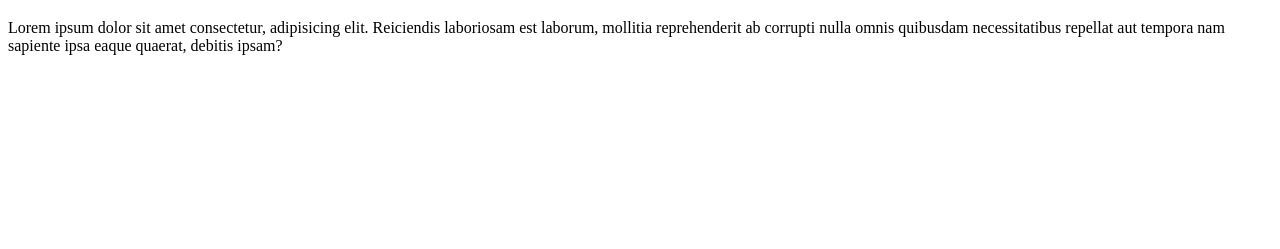
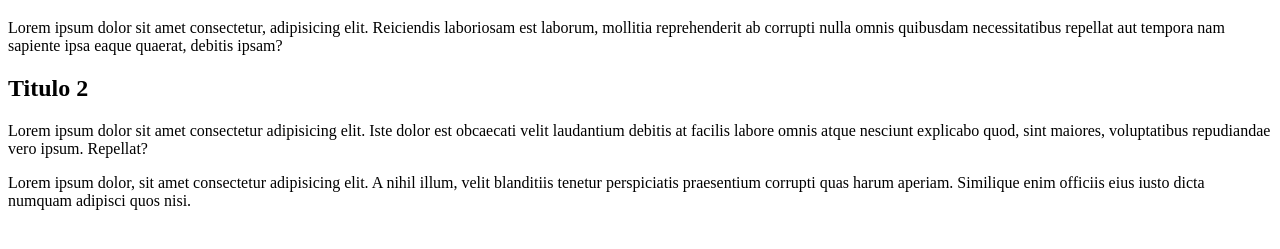
Before and after one commit to super-top10/site, a plain HTML site: page index.html in a window 1280 px wide. Shown: the part 61-310 px from the top of the page. Drawn offline with Linux system fonts and the light colour scheme.

Commit message:
testando na maquina virtual

```diff
--- a/index.html
+++ b/index.html
@@ -7,7 +7,12 @@
     <title>Document</title>
 </head>
 <body>
+    <main>
     <h1>Titulo</h1>
     <p>Lorem ipsum dolor sit amet consectetur, adipisicing elit. Reiciendis laboriosam est laborum, mollitia reprehenderit ab corrupti nulla omnis quibusdam necessitatibus repellat aut tempora nam sapiente ipsa eaque quaerat, debitis ipsam?</p>
+    </main>
+    <h2>Titulo 2</h2>
+    <p>Lorem ipsum dolor sit amet consectetur adipisicing elit. Iste dolor est obcaecati velit laudantium debitis at facilis labore omnis atque nesciunt explicabo quod, sint maiores, voluptatibus repudiandae vero ipsum. Repellat?</p>
+    <p>Lorem ipsum dolor, sit amet consectetur adipisicing elit. A nihil illum, velit blanditiis tenetur perspiciatis praesentium corrupti quas harum aperiam. Similique enim officiis eius iusto dicta numquam adipisci quos nisi.</p>
 </body>
 </html>
```
